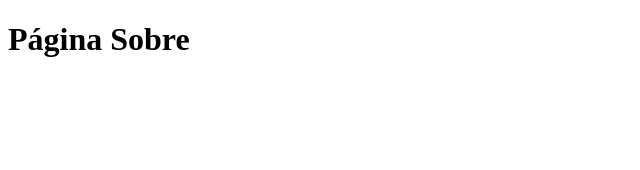
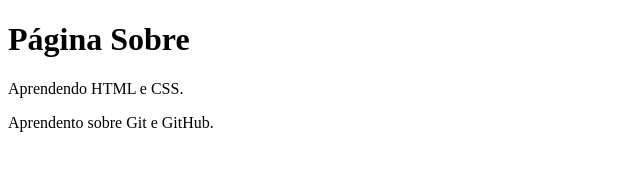
Before and after one commit to EdilvaCarvalho/aula-git2, a plain HTML site: page sobre.html in a window 1280 px wide. Shown: the whole page, without its empty margins (0-640 px from the left). Drawn offline with Linux system fonts and the light colour scheme.

Commit message:
Modificando arquivo sobre.html

```diff
--- a/sobre.html
+++ b/sobre.html
@@ -8,5 +8,7 @@
 </head>
 <body>
     <h1>Página Sobre</h1>
+    <p>Aprendendo HTML e CSS.</p>
+    <p>Aprendento sobre Git e GitHub.</p>
 </body>
 </html>
```
